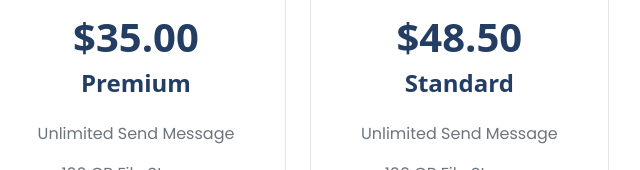
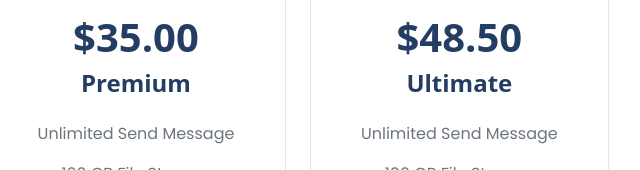
Before and after one commit to Jonas-Beck/AspitLAB1, a website: page Websites/Pentrax/index.html in a window 1280 px wide. Shown: the part 2690-2860 px from the top of the page, 504-1144 px from the left. Drawn offline with nearby package versions, Linux system fonts and the light colour scheme; files whose address does not match are found by name.

Commit message:
Price Plan Text Update

```diff
--- a/Websites/Pentrax/index.html
+++ b/Websites/Pentrax/index.html
@@ -242,7 +242,7 @@
                         <img src="./Gfx/ico (4).png" alt="" class="">
                         <div>
                             <h2 class="fw-bold display-6">$48.50</h2>
-                            <h4 class="fw-semibold">Standard</h4>
+                            <h4 class="fw-semibold">Ultimate</h4>
                         </div>
                         <p class="text-secondary">Unlimited Send Message</p>
                         <p class="text-secondary">100 GB File Storage</p>
```
